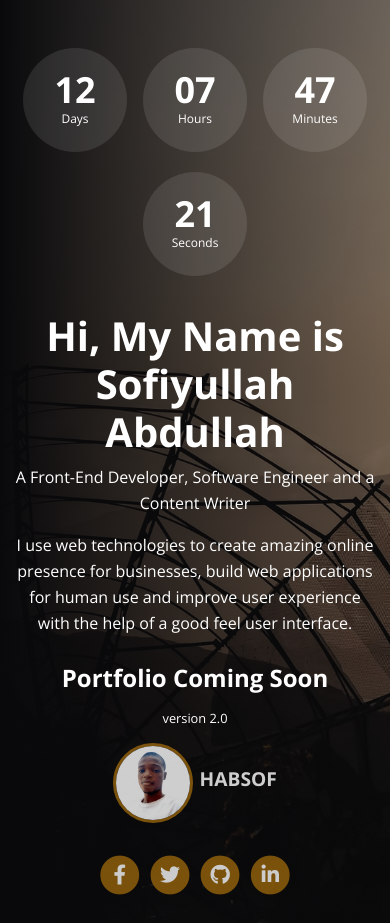
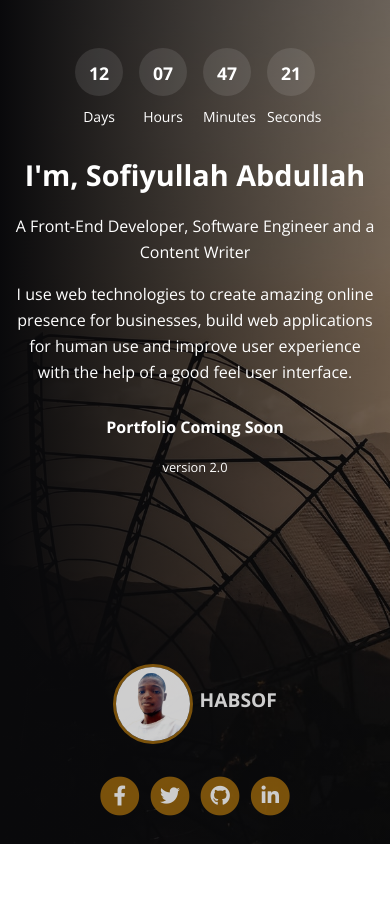
Before and after one commit to Precioussoul/Habsof-Portfolio, a plain HTML site: page index.html in a window 390 px wide. After the commit the page ends 844 px from the top, so only its background shows below. Drawn offline with nearby package versions, Linux system fonts and the light colour scheme.

Commit message:
Updated responsiveness

```diff
--- a/css/styles.css
+++ b/css/styles.css
@@ -431,10 +431,40 @@ input[type="checkbox"] {
 /*************************/
 /*     Media Queries     */
 /*************************/
+@media (max-width: 370px) {
+  h1,
+  .h1 {
+    font-size: 1.8rem;
+    line-height: 3.75rem;
+  }
+}
 
 @media (max-width: 767px) {
+  h1,
+  .h1 {
+    font-size: 1.8rem;
+    line-height: 3.75rem;
+  }
   .logo-box {
     margin: 2rem 0 !important;
+  }
+  .prtf-text {
+    font-size: 1rem;
+  }
+
+  .header .countdown #clock .counter-number {
+    width: 3rem;
+    height: 3rem;
+    margin-bottom: 0.4rem;
+    padding-top: 0.8rem;
+    font-size: 1.1rem;
+    line-height: 1.5rem;
+  }
+
+  .header .countdown #clock .counter-number .timer-text {
+    font-size: 0.875rem;
+    line-height: 4rem;
+    padding-top: 1rem;
   }
 }
 /* Min-width 768px */
--- a/index.html
+++ b/index.html
@@ -54,9 +54,7 @@
               </div>
               <!-- end of countdown -->
 
-              <h2 class="h1 font-weight-bold">
-                Hi, My Name is Sofiyullah Abdullah
-              </h2>
+              <h2 class="h1 font-weight-bold">I'm, Sofiyullah Abdullah</h2>
               <p>
                 A Front-End Developer, Software Engineer and a Content Writer
               </p>
@@ -65,7 +63,7 @@
                 businesses, build web applications for human use and improve
                 user experience with the help of a good feel user interface.
               </p>
-              <h3 class="mt-4 mb-2">Portfolio Coming Soon</h3>
+              <h3 class="mt-4 mb-2 prtf-text">Portfolio Coming Soon</h3>
               <small>version 2.0</small>
             </div>
             <!-- end of text-container -->
```
